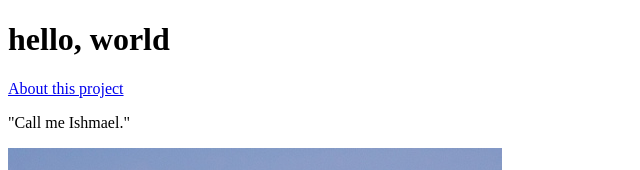
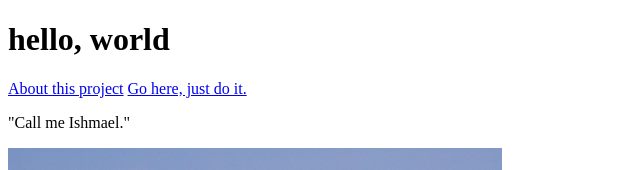
Before and after one commit to mp2262/website, a plain HTML site: page index.html in a window 1280 px wide. Shown: the top 170 px of the page, without its empty margins (0-640 px from the left). Drawn offline with Linux system fonts and the light colour scheme.

Commit message:
Go here, pls.

```diff
--- a/index.html
+++ b/index.html
@@ -6,6 +6,7 @@
   <body>
     <h1>hello, world</h1>
     <a href="about.html">About this project</a>
+    <a href="index.html">Go here, just do it.</a>
 <p> "Call me Ishmael." </p>
 <img src="images/breaching_whale.jpg" alt="Breaching whale">
   </body>
```
